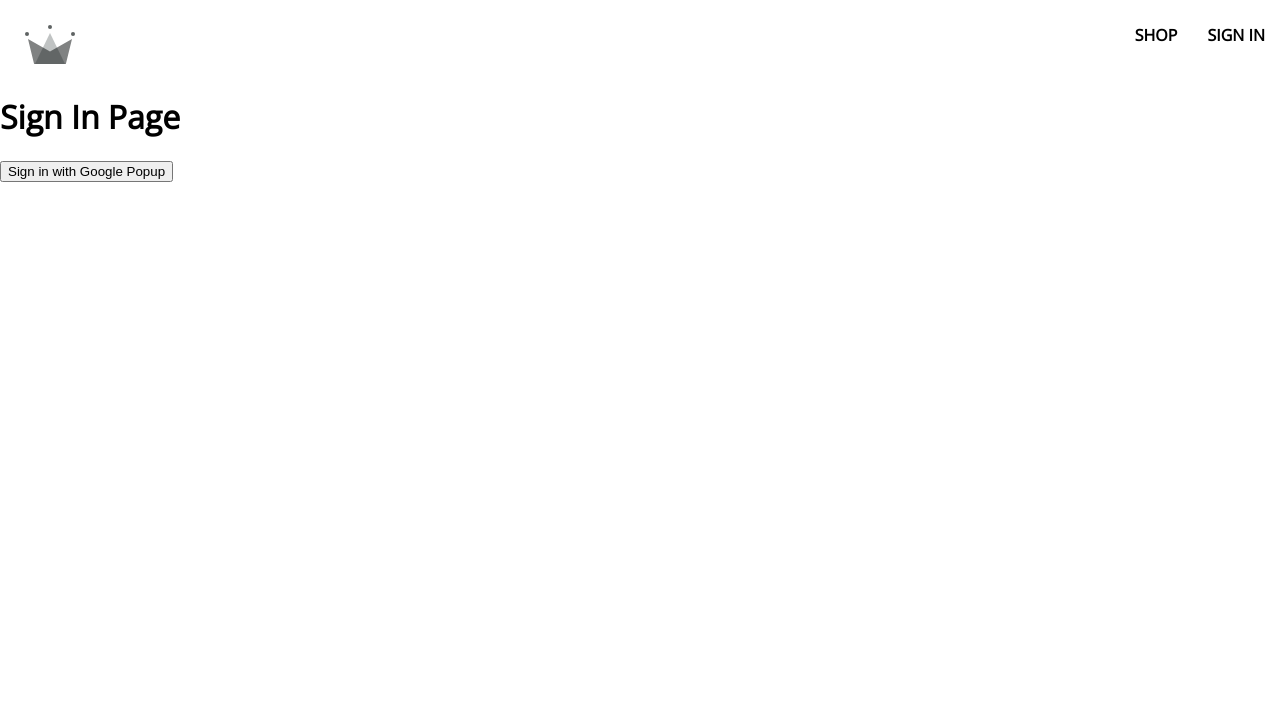
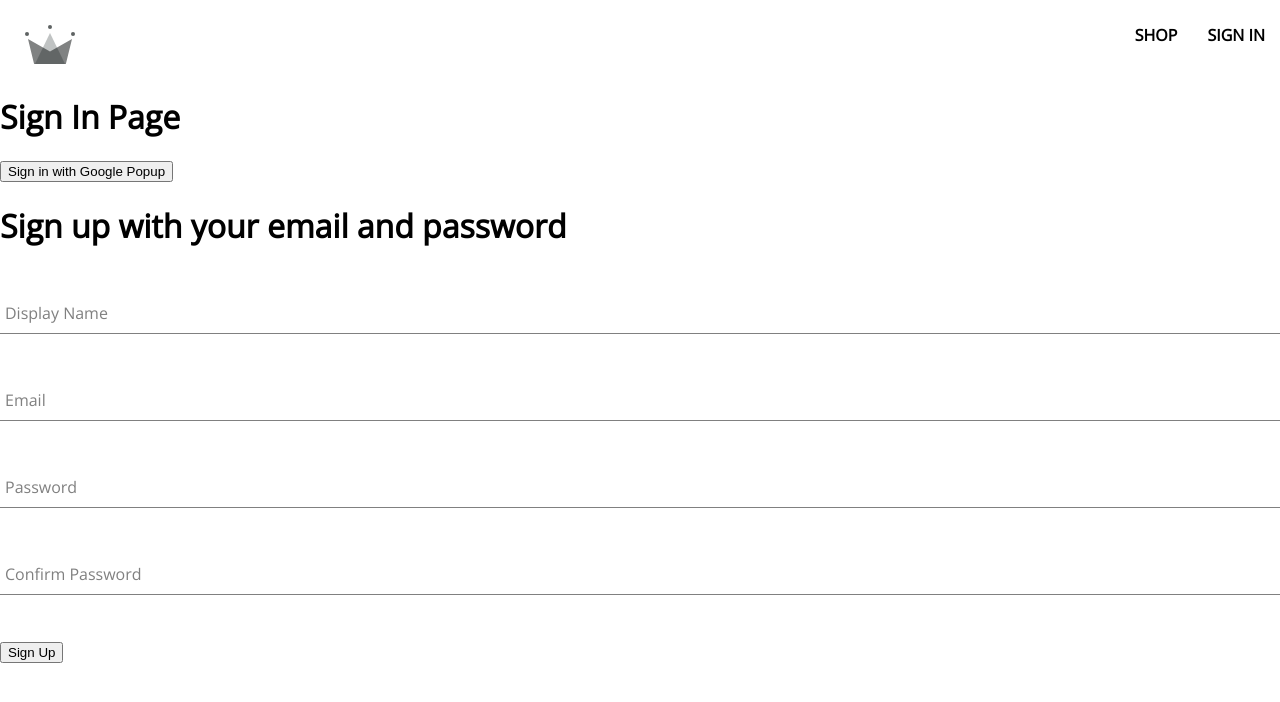
Before and after one commit to anant21/crwn-clothing, a React (Create React App) app: page /sign-in in a window 1280 px wide. Shown: the top 702 px of the page. Built offline with nearby package versions, Linux system fonts and the light colour scheme; a web font is replaced by a local one.

Commit message:
signup form styles

```diff
--- /dev/null
+++ b/src/components/form-input/form-input.component.jsx
@@ -0,0 +1,22 @@
+import "./form-input.styles.scss";
+
+const FormInput = ({ label, ...otherProps }) => {
+  return (
+    <div className="group">
+      <input className="form-input" {...otherProps} />
+
+      {/* if label exists, then render it () */}
+      {label && (
+        <label
+          className={`${
+            otherProps.value.length ? "shrink" : ""
+          } form-input-label`}
+        >
+          {label}
+        </label>
+      )}
+    </div>
+  );
+};
+
+export default FormInput;
--- /dev/null
+++ b/src/components/form-input/form-input.styles.scss
@@ -0,0 +1,54 @@
+$sub-color: grey;
+$main-color: black;
+
+@mixin shrinkLabel {
+  top: -14px;
+  font-size: 12px;
+  color: $main-color;
+}
+
+.group {
+  position: relative;
+  margin: 45px 0;
+
+  .form-input {
+    background: none;
+    background-color: white;
+    color: $sub-color;
+    font-size: 18px;
+    padding: 10px 10px 10px 5px;
+    display: block;
+    width: 100%;
+    border: none;
+    border-radius: 0;
+    border-bottom: 1px solid $sub-color;
+    margin: 25px 0;
+
+    &:focus {
+      outline: none;
+    }
+
+    &:focus ~ .form-input-label {
+      @include shrinkLabel();
+    }
+  }
+
+  input[type="password"] {
+    letter-spacing: 0.3em;
+  }
+
+  .form-input-label {
+    color: $sub-color;
+    font-size: 16px;
+    font-weight: normal;
+    position: absolute;
+    pointer-events: none;
+    left: 5px;
+    top: 10px;
+    transition: 300ms ease all;
+
+    &.shrink {
+      @include shrinkLabel();
+    }
+  }
+}
--- /dev/null
+++ b/src/components/sign-up-form/sign-up-form.component.jsx
@@ -0,0 +1,112 @@
+import { useState } from "react";
+
+import FormInput from "../form-input/form-input.component";
+
+import {
+  createAuthUserWithEmailAndPassword,
+  createUserDocumentFromAuth,
+} from "../../utils/firebase/firebase.utils";
+
+const defaultFormFields = {
+  displayName: "",
+  email: "",
+  password: "",
+  confirmPassword: "",
+};
+
+const SignUpForm = () => {
+  const [formFields, setFormFields] = useState(defaultFormFields);
+
+  const { displayName, email, password, confirmPassword } = formFields;
+
+  const resetFormFields = () => {
+    setFormFields(defaultFormFields);
+  };
+
+  const handleSubmit = async (event) => {
+    event.preventDefault();
+
+    if (password != confirmPassword) {
+      alert("passwords do not match");
+      return;
+    }
+
+    try {
+      const { user } = await createAuthUserWithEmailAndPassword(
+        email,
+        password
+      );
+
+      await createUserDocumentFromAuth(user, { displayName });
+      resetFormFields();
+    } catch (error) {
+      if (error.code == "auth/email-already-in-use") {
+        alert("Cannot create user, email already in use");
+      }
+      console.log("user creation encountered an error", error);
+    }
+  };
+
+  const handleChange = (event) => {
+    const { name, value } = event.target;
+
+    setFormFields({ ...formFields, [name]: value });
+    // console.log(formFields);
+  };
+
+  return (
+    <div>
+      <h1>Sign up with your email and password</h1>
+      <form onSubmit={handleSubmit}>
+        {/* <label htmlFor="">Display Name</label>
+        <input
+          type="text"
+          required
+          onChange={handleChange}
+          name="displayName"
+          value={displayName}
+        /> */}
+
+        <FormInput
+          label="Display Name"
+          type="text"
+          required
+          onChange={handleChange}
+          name="displayName"
+          value={displayName}
+        />
+
+        <FormInput
+          label="Email"
+          type="email"
+          required
+          onChange={handleChange}
+          name="email"
+          value={email}
+        />
+
+        <FormInput
+          label="Password"
+          type="password"
+          required
+          onChange={handleChange}
+          name="password"
+          value={password}
+        />
+
+        <FormInput
+          label="Confirm Password"
+          type="password"
+          required
+          onChange={handleChange}
+          name="confirmPassword"
+          value={confirmPassword}
+        />
+
+        <button type="submit">Sign Up</button>
+      </form>
+    </div>
+  );
+};
+
+export default SignUpForm;
--- a/src/routes/sign-in/sign-in.component.jsx
+++ b/src/routes/sign-in/sign-in.component.jsx
@@ -1,17 +1,34 @@
+// import { useEffect } from "react";
+// import { getRedirectResult } from "firebase/auth";
 import {
   signInWithGooglePopup,
+  //   signInWithGoogleRedirect,
   createUserDocumentFromAuth,
+  auth,
 } from "../../utils/firebase/firebase.utils";
 
+import SignUpForm from "../../components/sign-up-form/sign-up-form.component";
+
 const SignIn = () => {
+  //   useEffect(async () => {
+  //     const response = await getRedirectResult(auth);
+  //     console.log(response);
+  //   }, []);
+
   const logGoogleUser = async () => {
     const { user } = await signInWithGooglePopup();
     const userDocRef = await createUserDocumentFromAuth(user);
   };
+
   return (
     <div>
       <h1>Sign In Page</h1>
       <button onClick={logGoogleUser}>Sign in with Google Popup</button>
+      {/* <button onClick={logGoogleRedirectUser}>
+        Sign in with Google Redirect
+      </button> */}
+
+      <SignUpForm />
     </div>
   );
 };
--- a/src/utils/firebase/firebase.utils.js
+++ b/src/utils/firebase/firebase.utils.js
@@ -5,6 +5,7 @@
   signInWithRedirect,
   signInWithPopup,
   GoogleAuthProvider,
+  createUserWithEmailAndPassword,
 } from "firebase/auth";
 
 import { getFirestore, doc, getDoc, setDoc } from "firebase/firestore";
@@ -21,17 +22,26 @@
 
 // Initialize Firebase
 const firebaseApp = initializeApp(firebaseConfig);
-const provider = new GoogleAuthProvider();
-provider.setCustomParameters({
+const googleProvider = new GoogleAuthProvider();
+googleProvider.setCustomParameters({
   prompt: "select_account",
 });
 
 export const auth = getAuth();
-export const signInWithGooglePopup = () => signInWithPopup(auth, provider);
+export const signInWithGooglePopup = () =>
+  signInWithPopup(auth, googleProvider);
+
+// export const signInWithGoogleRedirect = () =>
+//   signInWithRedirect(auth, googleProvider);
 
 export const db = getFirestore(); //database
 
-export const createUserDocumentFromAuth = async (userAuth) => {
+export const createUserDocumentFromAuth = async (
+  userAuth,
+  additionalInformation = {}
+) => {
+  if (!userAuth) return;
+
   //to see existing document
   const userDocRef = doc(db, "users", userAuth.uid); //users collection
   console.log(userDocRef);
@@ -54,9 +64,17 @@
         displayName,
         email,
         createdAt,
+        ...additionalInformation,
       });
     } catch (error) {
       console.log("error creating the user", error.message);
     }
   }
+  return userDocRef;
 };
+
+export const createAuthUserWithEmailAndPassword = async (email, password) => {
+  if (!email || !password) return;
+
+  return await createUserWithEmailAndPassword(auth, email, password);
+};
```
